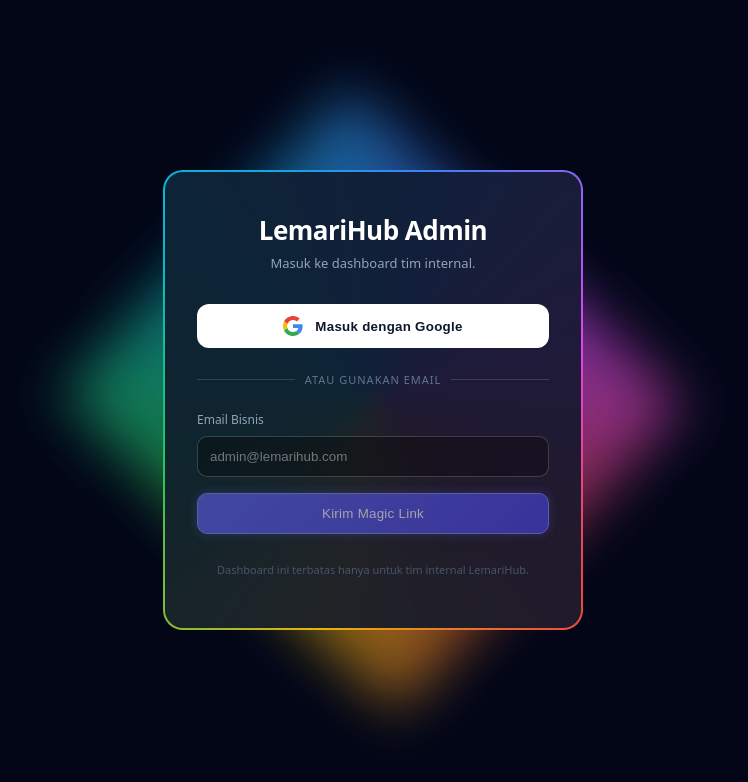
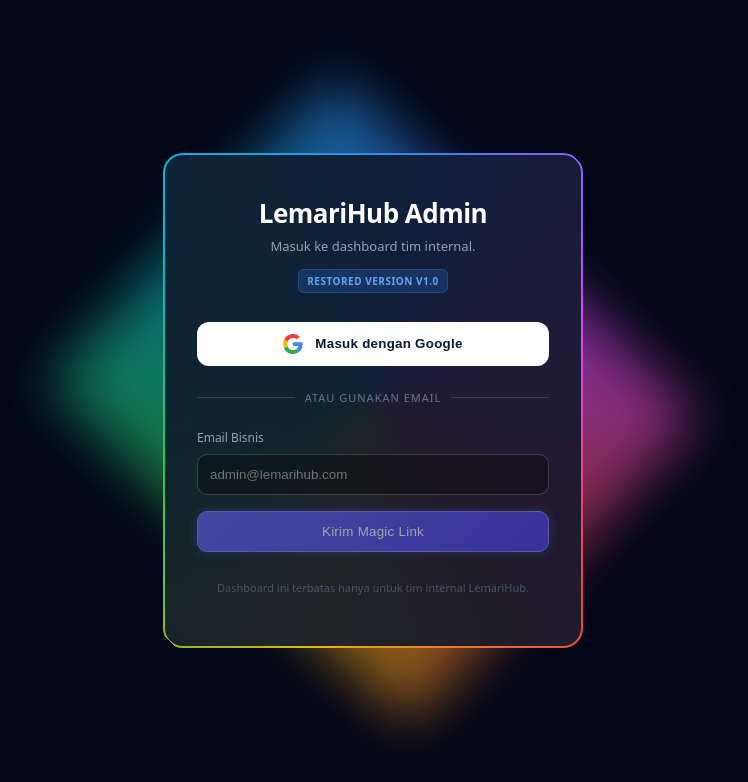
Before and after one commit to rizkwya/lemarihub-admin, a Next.js app: page /login in a window 1280 px wide. Shown: the top 782 px of the page, without its empty margins (267-1015 px from the left). Built offline with nearby package versions, Linux system fonts and the light colour scheme; no server answers.

Commit message:
UI Update: Added restored version badge for verification

```diff
--- a/src/app/login/page.tsx
+++ b/src/app/login/page.tsx
@@ -198,6 +198,21 @@
           <div style={{ textAlign: 'center', marginBottom: '32px' }}>
             <h1 style={{ color: '#fff', fontSize: '26px', fontWeight: '800', margin: 0, letterSpacing: '-0.02em' }}>LemariHub Admin</h1>
             <p style={{ color: '#94a3b8', fontSize: '13px', marginTop: '6px' }}>Masuk ke dashboard tim internal.</p>
+            <div style={{ marginTop: '12px' }}>
+              <span style={{
+                backgroundColor: 'rgba(59, 130, 246, 0.2)',
+                color: '#60a5fa',
+                fontSize: '10px',
+                fontWeight: '700',
+                padding: '4px 8px',
+                borderRadius: '6px',
+                textTransform: 'uppercase',
+                letterSpacing: '0.5px',
+                border: '1px solid rgba(59, 130, 246, 0.3)'
+              }}>
+                Restored Version v1.0
+              </span>
+            </div>
           </div>
 
           {signedInButNotAdmin && (
```
